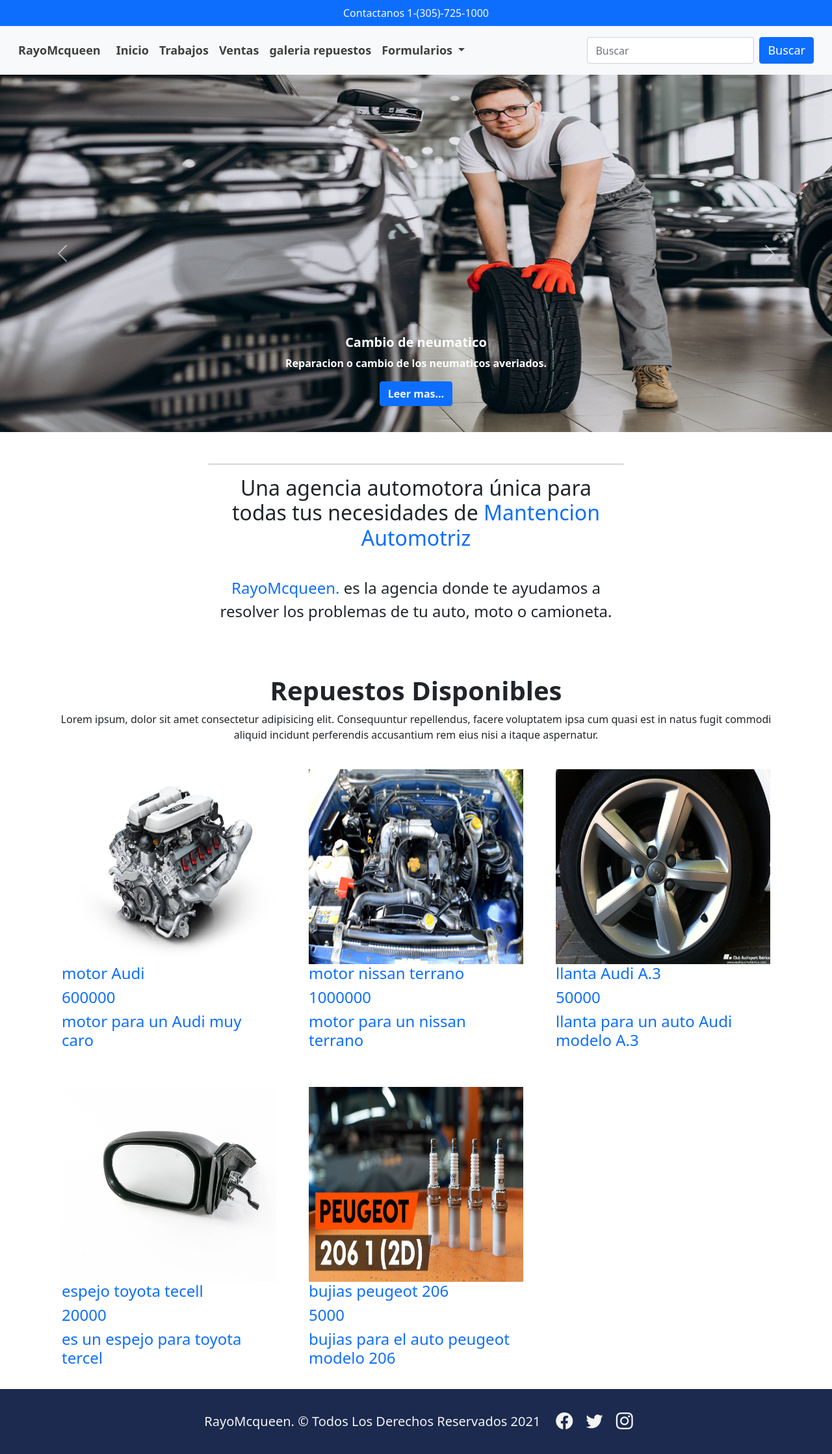
After one commit to rod-rodriguezf/mecanico_django, a Django app: a page that uses tallerMecanico/templates/base.html in a window 1280 px wide. The commit adds this page. Shown: the whole page at 65% size. Run offline with Django 3.2, Linux system fonts and the light colour scheme; data comes from the database, SQL or seed files in the repository; both versions use the stored data as it was after the commit; some libraries are stand-ins or nearby versions.

Commit message:
confirmo

```diff
--- a/tallerMecanico/templates/base.html
+++ b/tallerMecanico/templates/base.html
@@ -49,8 +49,11 @@
                     <li class="nav-item">
                         <a class="nav-link" href="{% url 'TRABAJOS' %}">Trabajos</a>
                     </li>
-                     <li class="nav-item">
+                    <li class="nav-item">
                         <a class="nav-link" href="{% url 'VENTAS' %}">Ventas</a>
+                    </li>
+                    <li class="nav-item">
+                        <a class="nav-link" href="{% url 'GALE_VENTAS' %}">galeria repuestos</a>
                     </li>
 
                     <li class="nav-item dropdown">
--- /dev/null
+++ b/tallerMecanico/templates/galeria_ventas.html
@@ -0,0 +1,49 @@
+{% extends "base.html" %}
+{% load static %}
+
+{% block titulo %}
+<title>Repuestos Disponibles</title>
+{% endblock titulo %}
+
+{% block css %}
+<link rel="stylesheet" href="{% static 'css/index.css' %}">
+<link rel="stylesheet" href="iniciarSesion.html">
+<link rel="stylesheet" href="{% static 'css/trabajos.css' %}">
+<link rel="stylesheet" href="{% static 'css/galeria.css' %}">
+<link rel="stylesheet" href="{% static 'dist/css/lightbox.css' %}">
+{% endblock css %}
+
+
+{% block galeria %}
+
+<!--========================================================== -->
+<!--GALERIA DE LOS REPUESTOS-->
+<!--========================================================== -->
+
+<section id="galeria" class="container">
+    <div class="text-center text-dark pt-5">
+        <h1 class="fw-bold">Repuestos Disponibles</h1>
+        <p>Lorem ipsum, dolor sit amet consectetur adipisicing elit. Consequuntur repellendus, facere voluptatem ipsa
+            cum quasi est in natus fugit commodi aliquid incidunt perferendis accusantium rem eius nisi a itaque
+            aspernatur.</p>
+    </div>
+    <div class="row">
+        {% for reg in repuestos %}
+        <div class="col-lg-4 col-md-6 col-sm-12">
+            <a href="{{reg.imagen.url}}" data-lightbox="mecanicos">
+                <img src="{{reg.imagen.url}}" alt="">
+            </a>
+            <h4 class="text-primary">{{reg.nombre}}</h4>
+            <h4 class="text-primary">{{reg.precio}}</h4>
+            <h4 class="text-primary">{{reg.descripcion}}</h4>
+        </div>
+        {% endfor %}
+    </div>
+</section>
+{% endblock galeria %}
+
+<script src="https://cdn.jsdelivr.net/npm/bootstrap@5.0.0-beta3/dist/js/bootstrap.bundle.min.js"
+    integrity="sha384-JEW9xMcG8R+pH31jmWH6WWP0WintQrMb4s7ZOdauHnUtxwoG2vI5DkLtS3qm9Ekf"
+    crossorigin="anonymous"></script>
+<script src="{% static 'dist/js/lightbox-plus-jquery.js' %}"></script>
+{% block scripst %}{% endblock scripst %}
--- a/tallerMecanico/templates/ventas.html
+++ b/tallerMecanico/templates/ventas.html
@@ -2,7 +2,7 @@
 {% load static %}
 
 {% block titulo %}
-<title>Inicio Sesion</title>
+<title>Agregar Repuesto</title>
 {% endblock titulo %}
 
 {% block css %}
--- a/tallerMecanico/urls.py
+++ b/tallerMecanico/urls.py
@@ -1,6 +1,6 @@
 from django.contrib import admin
 from django.urls import path, include
-from .views import index, trabajos, registrarse, iniciar, mantencion1, mantencion2, mantencion3, mantencion4, mantencion5, mantencion6, ventas_repuestos
+from .views import galeria_ventas, index, trabajos, registrarse, iniciar, mantencion1, mantencion2, mantencion3, mantencion4, mantencion5, mantencion6, ventas_repuestos, galeria_ventas
 
 urlpatterns = [
     path('', index, name='INDEX'),
@@ -14,5 +14,6 @@ urlpatterns = [
     path('mantencion4/', mantencion4, name='MANTENCION4'),
     path('mantencion5/', mantencion5, name='MANTENCION5'),
     path('mantencion6/', mantencion6, name='MANTENCION6'),
+    path('res_dispó/', galeria_ventas, name='GALE_VENTAS'),
 
 ]
--- a/tallerMecanico/views.py
+++ b/tallerMecanico/views.py
@@ -20,6 +20,12 @@ def iniciar(request):
     return render(request, "iniciarSesion.html")
 
 
+def galeria_ventas(request):
+    repuestos = Repuesto.objects.all()
+    contexto = {"repuestos":repuestos}
+    return render(request, "galeria_ventas.html",contexto)
+
+
 def ventas_repuestos(request):
     marca = Marca.objects.all()
     contexto = {"marca": marca}
@@ -28,11 +34,13 @@ def ventas_repuestos(request):
         precio = request.POST.get("txtPrecio")
         desc = request.POST.get("txtDesc")
         cate = request.POST.get("cboCategoria")
+        imagen = request.FILES.get("txtmg")
         object_categoria = Marca.objects.get(nombre=cate)
         rep = Repuesto(
             nombre=nombre,
             precio=precio,
             descripcion=desc,
+            imagen=imagen,
             marcas=object_categoria
         )
         rep.save()
```
Also changed, not shown: db.sqlite3, media/repuestos/bujia_peugeot_206.jpg (added), media/repuestos/espejo_toyota_tercel.jpg (added), media/repuestos/llanta_audi_a3.jpg (added), media/repuestos/motor_audi_v10.jpg (added), media/repuestos/repuesto_nissan_terrano.jpg (added), media/repuestos/repuesto_nissan_terrano_MQCU7o6.jpg (added), media/repuestos/repuesto_nissan_terrano_WoRIoDs.jpg (added), 1 other file.
